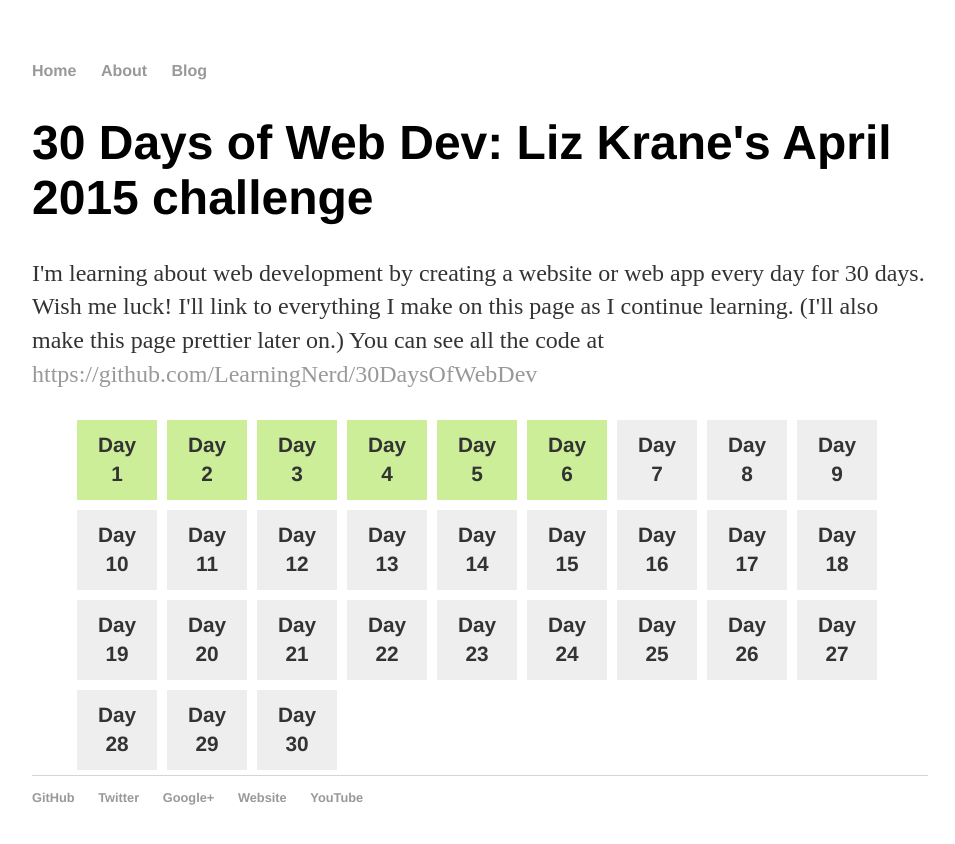
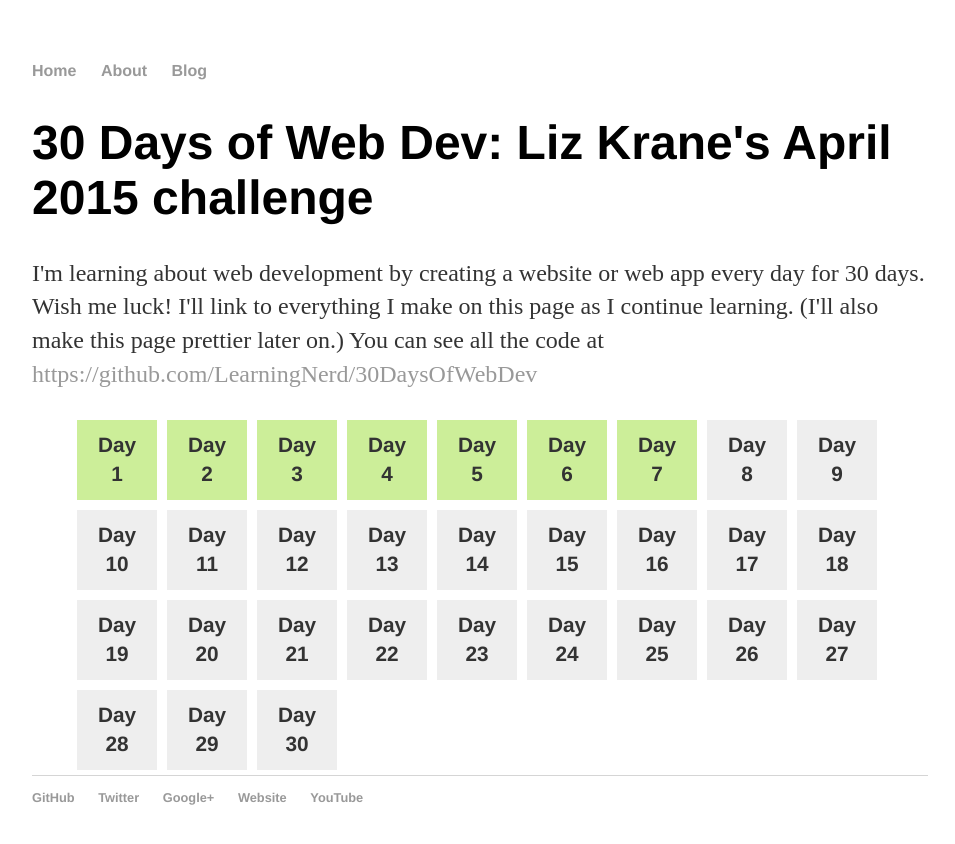
Before and after one commit to LearningNerd/30DaysOfWebDev, a Jekyll site: the page built from index.html, in a window 1280 px wide. Shown: the top 844 px of the page, without its empty margins (160-1115 px from the left). Built offline with Jekyll 4.4.1, drawn with Linux system fonts in a browser that asks for light colours.

Commit message:
Update index.html

```diff
--- a/index.html
+++ b/index.html
@@ -11,7 +11,7 @@
 		 <a href="day4/"><li class="done">Day <br/>4</li></a>
 		  <a href="day5/"><li class="done">Day <br/>5</li></a>
 		  <a href="day6/"><li class="done">Day <br/>6</li></a>
-		  <li>Day <br/>7</li>
+		  <a href="day7/"><li class="done">Day <br/>7</li></a>
 		  <li>Day <br/>8</li>
 		   <li>Day <br/>9</li>
 		  <li>Day 10</li>
```
